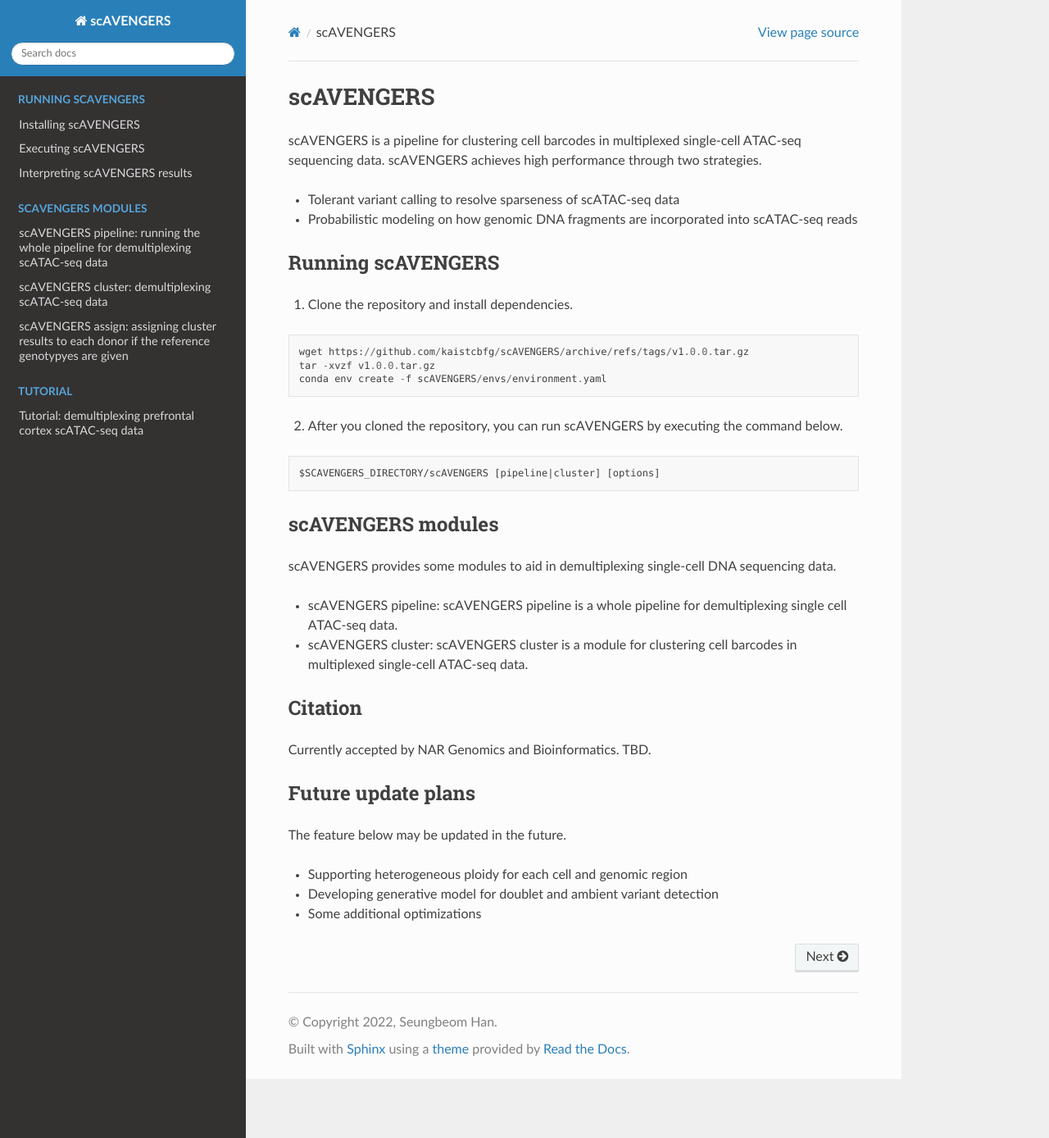
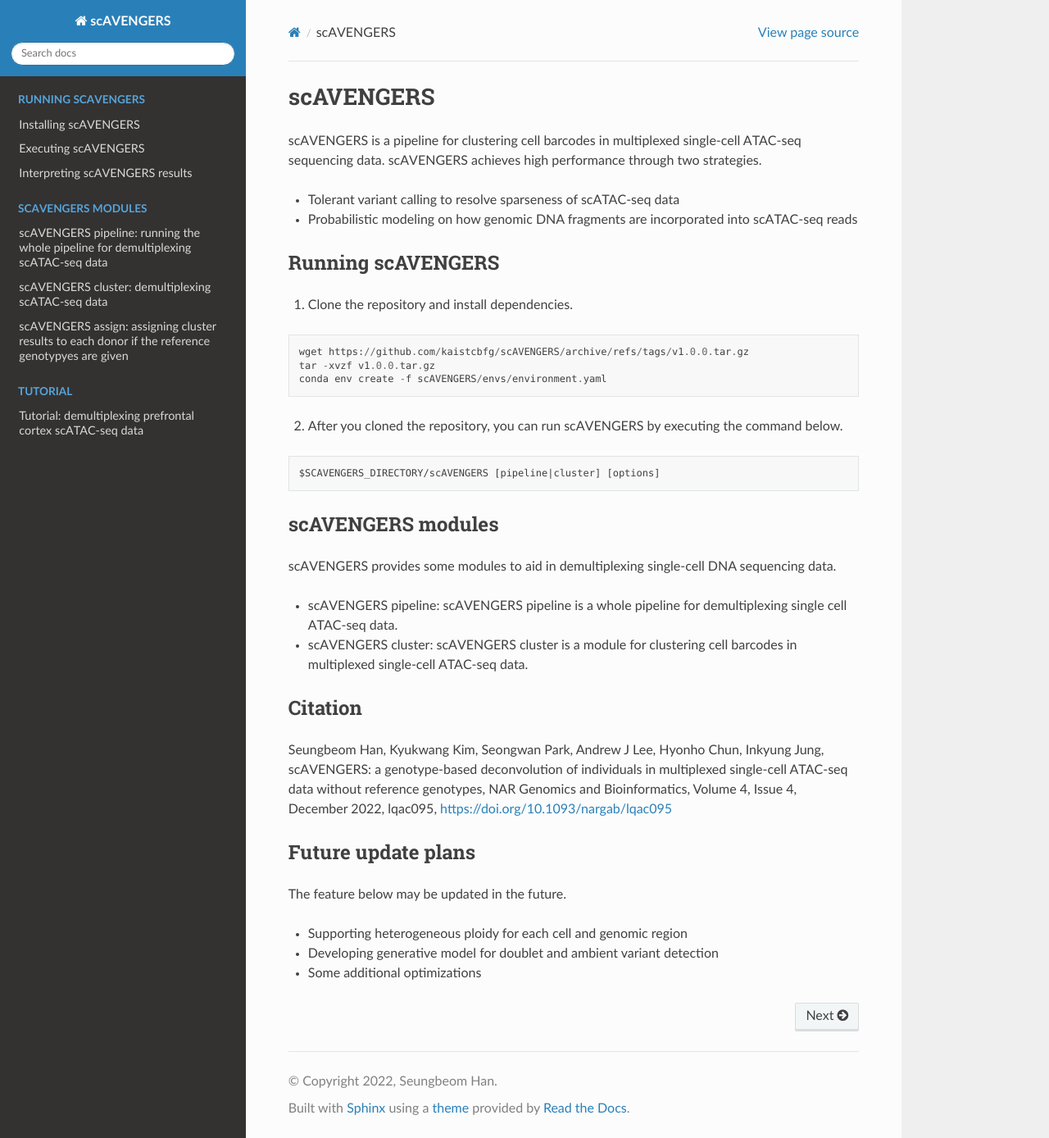
Before and after one commit to kaistcbfg/scAVENGERS, a Sphinx documentation site: the page built from docs/index.rst, in a window 1280 px wide and 1388 px high. Shown: the whole window at 82% size. Built offline with Sphinx 7.4.7 and the Read the Docs theme 2.0.0, drawn with Linux system fonts in a browser that asks for light colours.

Commit message:
Update citation

```diff
--- a/docs/index.rst
+++ b/docs/index.rst
@@ -63,7 +63,7 @@ scAVENGERS provides some modules to aid in demultiplexing single-cell DNA sequen
 Citation
 -----------
 
-Currently accepted by NAR Genomics and Bioinformatics. TBD.
+Seungbeom Han, Kyukwang Kim, Seongwan Park, Andrew J Lee, Hyonho Chun, Inkyung Jung, scAVENGERS: a genotype-based deconvolution of individuals in multiplexed single-cell ATAC-seq data without reference genotypes, NAR Genomics and Bioinformatics, Volume 4, Issue 4, December 2022, lqac095, https://doi.org/10.1093/nargab/lqac095
 
 Future update plans
 -------------------
```
